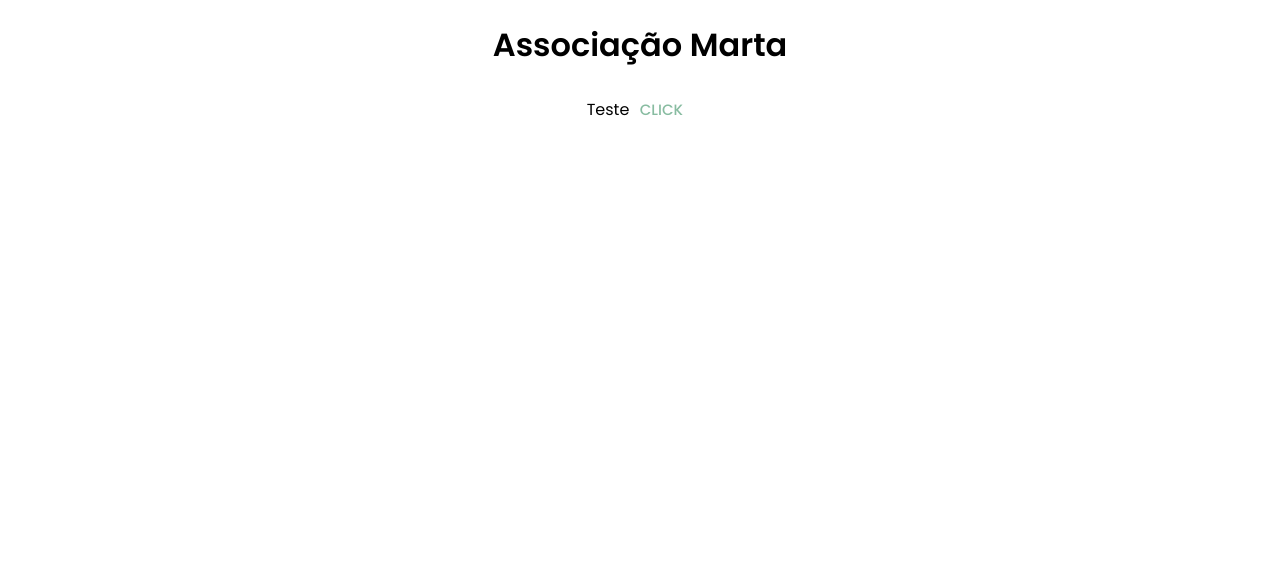
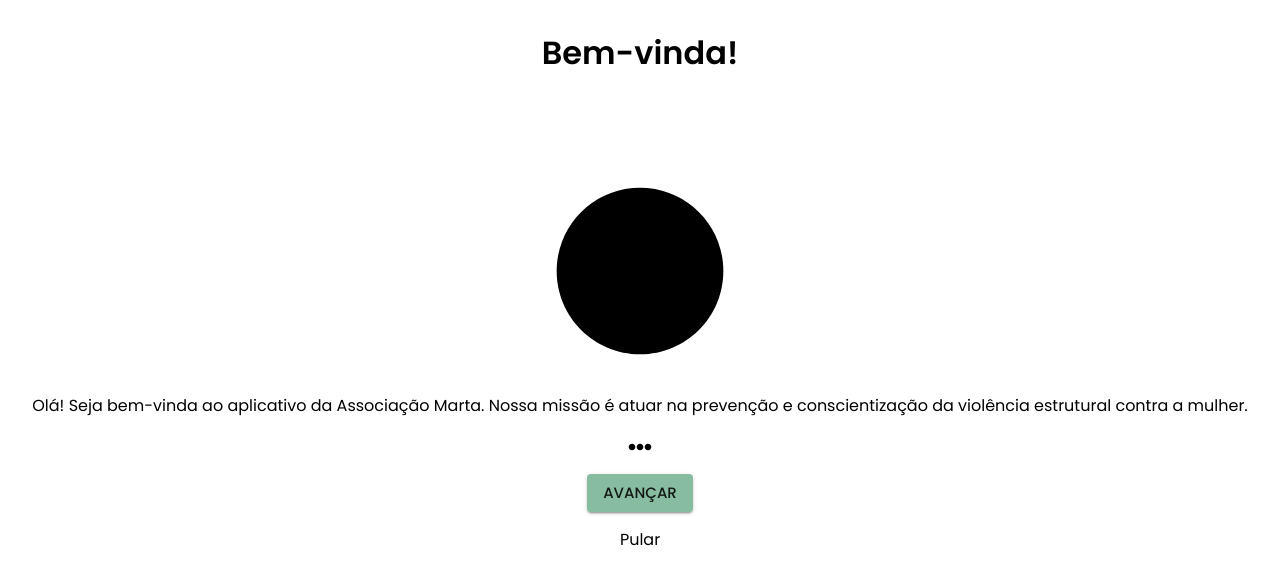
Before and after one commit to Associacao-Marta/marta-app, a React (Create React App) app: page / in a window 1280 px wide. Shown: the top 584 px of the page. Built offline with nearby package versions, Linux system fonts and the light colour scheme.

Commit message:
Alterações no tema. Instalação do pacote de ícones. Testes CSS. Versões capengas das telas A1 a C1.

```diff
--- a/package.json
+++ b/package.json
@@ -6,6 +6,7 @@
     "@emotion/react": "^11.9.0",
     "@emotion/styled": "^11.8.1",
     "@fontsource/roboto": "^4.5.5",
+    "@mui/icons-material": "^5.6.2",
     "@mui/material": "^5.7.0",
     "@testing-library/jest-dom": "^5.16.4",
     "@testing-library/react": "^13.2.0",
--- a/src/App.js
+++ b/src/App.js
@@ -2,6 +2,10 @@ import React from "react";
 import { ReactDOM } from "react";
 import "./App.css";
 import A1 from "./telas/A1.jsx";
+import A2 from "./telas/A2.jsx";
+import A3 from "./telas/A3.jsx";
+import B1 from "./telas/B1.jsx";
+import C1 from "./telas/C1.jsx";
 import { Button, Typography } from "@mui/material";
 
 function App() {
--- /dev/null
+++ b/src/assets/css/A.css
@@ -0,0 +1,3 @@
+h1 {
+    padding-bottom: 56px;
+}
--- /dev/null
+++ b/src/assets/css/base.css
@@ -0,0 +1,6 @@
+@media (max-width: 360px)
+{
+    body {
+        background-color: blue;
+    }
+}
--- a/src/telas/A1.jsx
+++ b/src/telas/A1.jsx
@@ -1,13 +1,41 @@
 import { Typography } from "@mui/material";
-import { Button } from "@mui/material";
+import { Button, Grid } from "@mui/material";
+import CircleIcon from "@mui/icons-material/Circle";
 import React from "react";
-
+import "../assets/css/A.css";
+//import "../assets/css/base.css"; //pra saber se tá responsivo
 const A1 = () => {
   return (
+    //BOLINHAS SÃO STEPPERS. ajeitar isso
     <Typography>
-      <h1>Associação Marta</h1>
-      <subtitle1>Teste</subtitle1>
-      <Button>Click</Button>
+      <Grid container spacing={2}>
+        <Grid item xs={12}>
+          <h1>Bem-vinda!</h1>
+        </Grid>
+        <Grid item xs={12}>
+          <CircleIcon sx={{ fontSize: "200px" }} />
+        </Grid>
+        <Grid item xs={12}>
+          <body2>
+            Olá! Seja bem-vinda ao aplicativo da Associação Marta. Nossa missão
+            é atuar na prevenção e conscientização da violência estrutural
+            contra a mulher.
+          </body2>
+        </Grid>
+        <Grid item xs={12}>
+          <CircleIcon sx={{ fontSize: "8px" }} />
+          <CircleIcon sx={{ fontSize: "8px" }} />
+          <CircleIcon sx={{ fontSize: "8px" }} />
+        </Grid>
+        <Grid item xs={12}>
+          <Button variant="contained" color="primary" href="#A2">
+            AVANÇAR
+          </Button>
+        </Grid>
+        <Grid item xs={12}>
+          <body2>Pular</body2>
+        </Grid>
+      </Grid>
     </Typography>
   );
 };
--- a/src/telas/A2.jsx
+++ b/src/telas/A2.jsx
@@ -1,7 +1,48 @@
+import { Typography } from "@mui/material";
+import { Button, Grid } from "@mui/material";
+import CircleIcon from "@mui/icons-material/Circle";
 import React from "react";
+import "../assets/css/A.css";
+//import "../assets/css/base.css"; //pra saber se tá responsivo
 
 const A2 = () => {
-  return;
+  return (
+    <Typography>
+      <Grid container spacing={2}>
+        <Grid item xs={12}>
+          <h1>Bem-vinda!</h1>
+        </Grid>
+        <Grid item xs={12}>
+          <CircleIcon sx={{ fontSize: "200px" }} />
+        </Grid>
+        <Grid item xs={12}>
+          <body2>
+            Olá! Seja bem-vinda ao aplicativo da Associação Marta. Nossa missão
+            é atuar na prevenção e conscientização da violência estrutural
+            contra a mulher.
+          </body2>
+        </Grid>
+        <Grid item xs={12}>
+          <CircleIcon sx={{ fontSize: "8px" }} />
+          <CircleIcon sx={{ fontSize: "8px" }} />
+          <CircleIcon sx={{ fontSize: "8px" }} />
+        </Grid>
+        <Grid item xs={6}>
+          <Button variant="contained" color="secondary" href="#A2">
+            VOLTAR
+          </Button>
+        </Grid>
+        <Grid item xs={6}>
+          <Button variant="contained" color="primary" href="#A2">
+            AVANÇAR
+          </Button>
+        </Grid>
+        <Grid item xs={12}>
+          <body2>Pular</body2>
+        </Grid>
+      </Grid>
+    </Typography>
+  );
 };
 
 export default A2;
--- a/src/telas/A3.jsx
+++ b/src/telas/A3.jsx
@@ -1,7 +1,48 @@
+import { Typography } from "@mui/material";
+import { Button, Grid } from "@mui/material";
+import CircleIcon from "@mui/icons-material/Circle";
 import React from "react";
+import "../assets/css/A.css";
+//import "../assets/css/base.css"; //pra saber se tá responsivo
 
 const A3 = () => {
-  return;
+  return (
+    <Typography>
+      <Grid container spacing={2}>
+        <Grid item xs={12}>
+          <h1>Bem-vinda!</h1>
+        </Grid>
+        <Grid item xs={12}>
+          <CircleIcon sx={{ fontSize: "200px" }} />
+        </Grid>
+        <Grid item xs={12}>
+          <body2>
+            Olá! Seja bem-vinda ao aplicativo da Associação Marta. Nossa missão
+            é atuar na prevenção e conscientização da violência estrutural
+            contra a mulher.
+          </body2>
+        </Grid>
+        <Grid item xs={12}>
+          <CircleIcon sx={{ fontSize: "8px" }} />
+          <CircleIcon sx={{ fontSize: "8px" }} />
+          <CircleIcon sx={{ fontSize: "8px" }} />
+        </Grid>
+        <Grid item xs={6}>
+          <Button variant="contained" color="secondary" href="#A2">
+            VOLTAR
+          </Button>
+        </Grid>
+        <Grid item xs={6}>
+          <Button variant="contained" color="primary" href="#A2">
+            PRONTO
+          </Button>
+        </Grid>
+        <Grid item xs={12}>
+          <body2>Pular</body2>
+        </Grid>
+      </Grid>
+    </Typography>
+  );
 };
 
 export default A3;
--- a/src/telas/B1.jsx
+++ b/src/telas/B1.jsx
@@ -1,7 +1,41 @@
+import { Typography } from "@mui/material";
+import { Button, Grid, Checkbox } from "@mui/material";
+import CircleIcon from "@mui/icons-material/Circle";
 import React from "react";
 
 const B1 = () => {
-  return;
+  return (
+    <Typography>
+      <Grid container spacing={2}>
+        <Grid item xs={12}>
+          <h1>Bem-vinda!</h1>
+        </Grid>
+        <Grid item xs={12}>
+          <CircleIcon sx={{ fontSize: "200px" }} />
+        </Grid>
+        <Grid item xs={12}>
+          <body2>
+            Antes de continuar, precisamos que leia e aceite os Termos de Uso.
+          </body2>
+        </Grid>
+        <Grid item xs={12}>
+          <CircleIcon sx={{ fontSize: "8px" }} />
+          <CircleIcon sx={{ fontSize: "8px" }} />
+          <CircleIcon sx={{ fontSize: "8px" }} />
+        </Grid>
+        <Grid item xs={12}>
+          <Checkbox />
+          <body1>Li e Aceito os Termos de Uso.</body1>
+        </Grid>
+
+        <Grid item xs={12}>
+          <Button variant="contained" color="primary" href="#A2">
+            FINALIZAR
+          </Button>
+        </Grid>
+      </Grid>
+    </Typography>
+  );
 };
 
 export default B1;
--- a/src/telas/C1.jsx
+++ b/src/telas/C1.jsx
@@ -1,7 +1,83 @@
 import React from "react";
+import { Typography } from "@mui/material";
+import { Card, Chip, Grid, Stack, Fab, TextField } from "@mui/material";
+import SettingsIcon from "@mui/icons-material/Settings";
+import RectangleIcon from "@mui/icons-material/Rectangle";
+import GppMaybeIcon from "@mui/icons-material/GppMaybe";
+const C1 = () => {
+  return (
+    // Colocar autocomplete com TextField para busca????
+    // Descobrir como deixar os chips deletable
+    // Componentizar MobileStepper
+    // Componentizar cards
 
-const C1 = () => {
-  return;
+    <Typography>
+      <Grid>
+        <Grid item xs={4}>
+          <TextField
+            label="Buscar"
+            variant="outlined"
+            style={{
+              width: 262,
+              paddingRight: 16,
+            }}
+          />
+          <SettingsIcon sx={{ fontSize: "56px" }} />
+        </Grid>
+        <Grid item xs={8} sx={{ display: "flex" }}>
+          <Chip label="Tema" style={{ margin: 5 }} />
+          <Chip label="Filtros" style={{ margin: 5 }} />
+        </Grid>
+        <Grid sx={{ display: "flex" }}>
+          <subtitle1 style={{ marginTop: 28, marginBottom: 12 }}>
+            Destaques
+          </subtitle1>
+        </Grid>
+        <Grid>
+          <RectangleIcon sx={{ fontSize: "300px" }} />
+        </Grid>
+        <Grid sx={{ display: "flex" }}>
+          <subtitle1 style={{ marginTop: 28, marginBottom: 12 }}>
+            Tema
+          </subtitle1>
+        </Grid>
+        <Grid>
+          <Stack direction="row" spacing={4}>
+            <Card style={{ padding: 25 }}>
+              <h4>Artigo</h4>
+            </Card>
+            <Card style={{ padding: 25 }}>
+              <h4>Artigo</h4>
+            </Card>
+            <Card style={{ padding: 25 }}>
+              <h4>Artigo</h4>
+            </Card>
+          </Stack>
+        </Grid>
+        <Grid sx={{ display: "flex" }}>
+          <subtitle1 style={{ marginTop: 28, marginBottom: 12 }}>
+            Tema
+          </subtitle1>
+        </Grid>
+        <Grid>
+          <Stack direction="row" spacing={4}>
+            <Card style={{ padding: 25 }}>
+              <h4>Artigo</h4>
+            </Card>
+            <Card style={{ padding: 25 }}>
+              <h4>Artigo</h4>
+            </Card>
+            <Card style={{ padding: 25 }}>
+              <h4>Artigo</h4>
+            </Card>
+          </Stack>
+        </Grid>
+      </Grid>
+      <Fab style={{ flex: 1, position: "relative" }}>
+        <GppMaybeIcon />
+      </Fab>
+    </Typography>
+  );
 };
 
 export default C1;
--- a/src/theme.js
+++ b/src/theme.js
@@ -65,6 +65,12 @@ const theme = createTheme({
       fontWeight: 500,
     },
   },
+  values: {
+    xs: 0,
+    sm: 360,
+    md: 600,
+    lg: 900,
+  },
 });
 
 export default theme;
```
Also changed, not shown: 1 other file (tests, documents, lock files or other folders).
